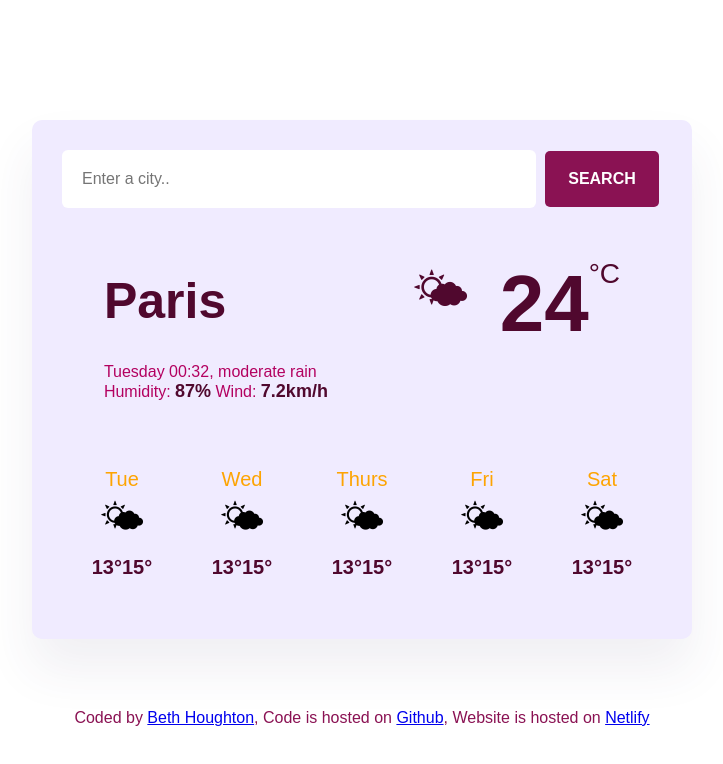
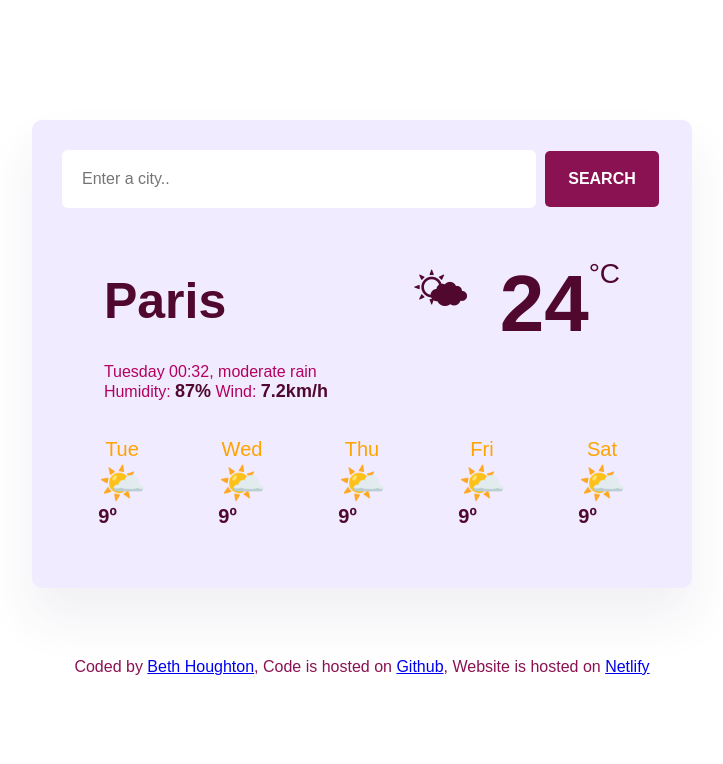
Before and after one commit to houghtob76/SheCodesWeatherAppFINAL, a plain HTML site: page index.html in a window 1280 px wide. Shown: the whole page, without its empty margins (278-1001 px from the left). Drawn offline with nearby package versions, Linux system fonts and the light colour scheme.

Commit message:
Swappig the html out for the javascript loop

```diff
--- a/Src/script.js
+++ b/Src/script.js
@@ -65,3 +65,28 @@ let currentDateElement = document.querySelector("#current-date");
 let currentDate = new Date();
 
 currentDateElement.innerHTML = formatDate(currentDate);
+
+function displayForecast() {
+    let days = ["Tue", "Wed", "Thu", "Fri", "Sat"];
+    let forecastHtml = "";
+
+    days.forEach(function (day) {
+      forecastHtml =
+        forecastHtml +
+        `
+        <div class="current-forecast-date">
+          <div class="current-forecast-date">${day}</div>
+          <div class="current-forecast-icon">🌤️</div>
+          <div class="current-forecast-temperatures">
+            <div class="current-forecast-temperature”>15º</div>
+            <div class="current-forecast-temperature">9º</div>
+          </div>
+        </div>
+      `;
+    });
+
+    let forecastElement = document.querySelector("#forecast");
+    forecastElement.innerHTML = forecastHtml;
+  }
+
+  displayForecast();
--- a/Src/style.css
+++ b/Src/style.css
@@ -144,7 +144,7 @@ font-family: Arial, Helvetica, sans-serif;
 font-family: Arial, Helvetica, sans-serif;
   }
 
-  .current-forecast
+  #forecast
 
   {
     display: flex;
--- a/index.html
+++ b/index.html
@@ -41,43 +41,8 @@
             </div>
           </div>
 
-          <div class="current-forecast">
-              <div class="current-forecast-weather">
-                <div class="current-forecast-date">Tue</div>
-                <div class="current-forecast-icon">🌤</div>
-                <div class="current-forecast-temperatures">
-                <div class="current-forecast-temperature">13°</div>
-                <div class="current-forecast-temperature"> 15°</div></div>
-            </div>
-            <div class="current-forecast-weather">
-              <div class="current-forecast-date">Wed</div>
-              <div class="current-forecast-icon">🌤</div>
-              <div class="current-forecast-temperatures">
-              <div class="current-forecast-temperature">13°</div>
-              <div class="current-forecast-temperature"> 15°</div></div>
-          </div>
-          <div class="current-forecast-weather">
-            <div class="current-forecast-date">Thurs</div>
-            <div class="current-forecast-icon">🌤</div>
-            <div class="current-forecast-temperatures">
-            <div class="current-forecast-temperature">13°</div>
-            <div class="current-forecast-temperature"> 15°</div></div>
-        </div>
-        <div class="current-forecast-weather">
-          <div class="current-forecast-date">Fri</div>
-          <div class="current-forecast-icon">🌤</div>
-          <div class="current-forecast-temperatures">
-          <div class="current-forecast-temperature">13°</div>
-          <div class="current-forecast-temperature"> 15°</div></div>
-      </div>
-      <div class="current-forecast-weather">
-        <div class="current-forecast-date">Sat</div>
-        <div class="current-forecast-icon">🌤</div>
-        <div class="current-forecast-temperatures">
-        <div class="current-forecast-temperature">13°</div>
-        <div class="current-forecast-temperature"> 15°</div></div>
-    </div>
-          </div>
+          <div id="forecast"></div>
+
 
       </main>
       </div>
```
